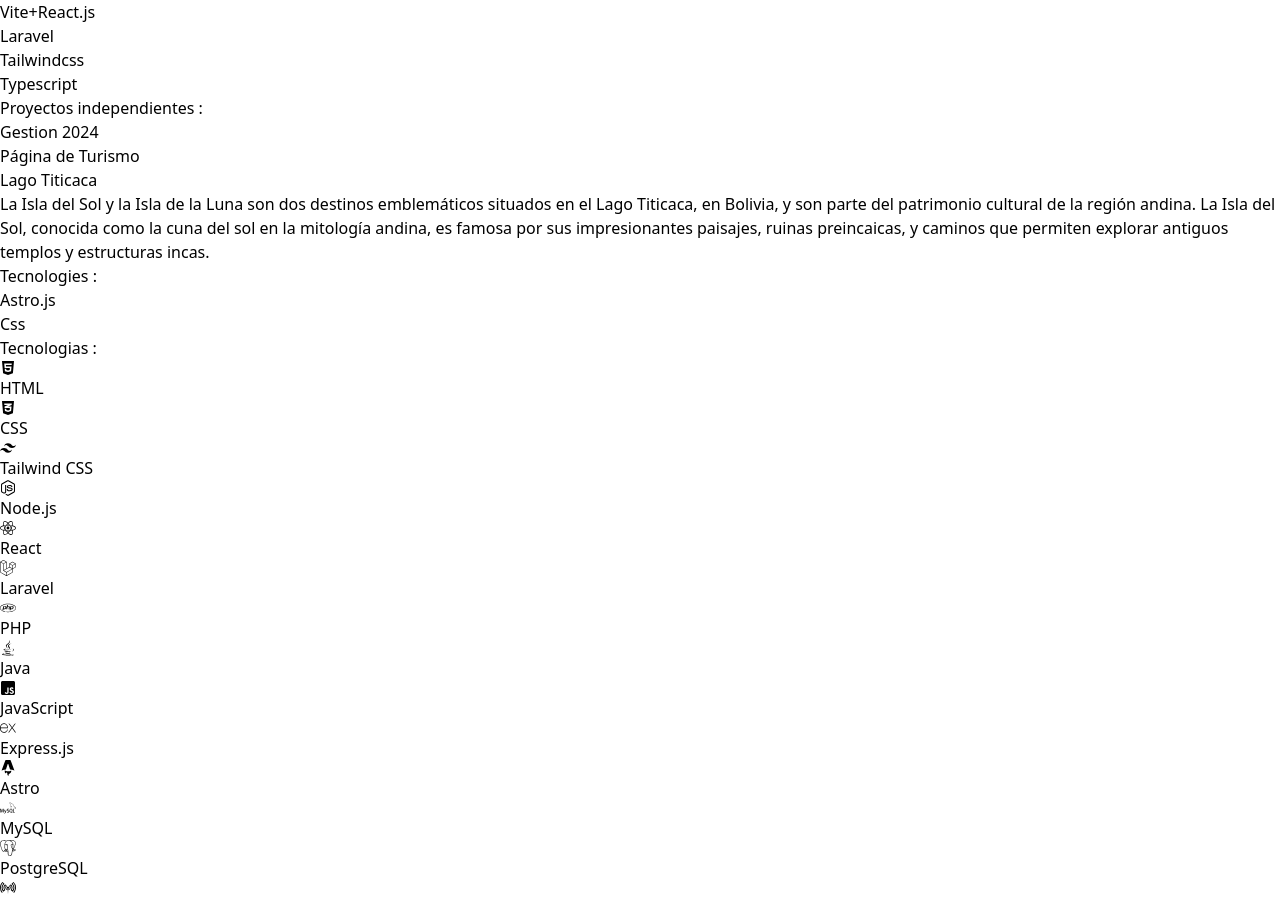
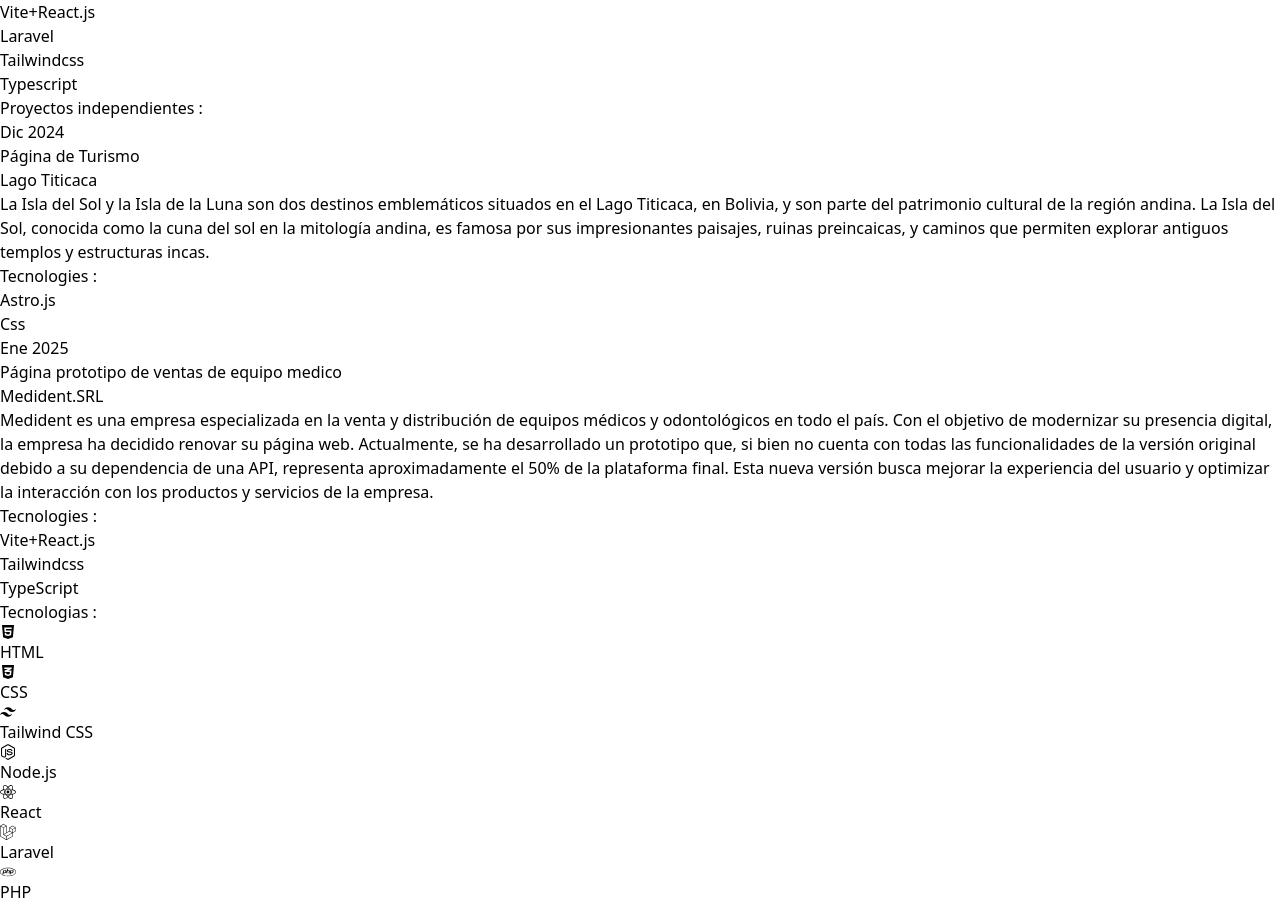
Before and after one commit to kardell1/Portafolio, a React (Vite) app: page / in a window 1280 px wide. Shown: the part 1824-2724 px from the top of the page. Built offline with nearby package versions, Linux system fonts and the light colour scheme.

Commit message:
Agregando proy

```diff
--- a/src/pages/sections/Proyects.tsx
+++ b/src/pages/sections/Proyects.tsx
@@ -3,13 +3,22 @@
 const Proyects = () => {
   const data = [
     {
-      date: "Gestion 2024",
+      date: "Dic 2024",
       title: "Página de Turismo",
       enterprice: "Lago Titicaca",
       description:
         "La Isla del Sol y la Isla de la Luna son dos destinos emblemáticos situados en el Lago Titicaca, en Bolivia, y son parte del patrimonio cultural de la región andina. La Isla del Sol, conocida como la cuna del sol en la mitología andina, es famosa por sus impresionantes paisajes, ruinas preincaicas, y caminos que permiten explorar antiguos templos y estructuras incas.",
       tecnologies: ["Astro.js", "Css"],
       url: "https://landing-page-titicaca.vercel.app/",
+    },
+    {
+      date: "Ene 2025",
+      title: "Página prototipo de ventas de equipo medico",
+      enterprice: "Medident.SRL",
+      description:
+        "Medident es una empresa especializada en la venta y distribución de equipos médicos y odontológicos en todo el país. Con el objetivo de modernizar su presencia digital, la empresa ha decidido renovar su página web. Actualmente, se ha desarrollado un prototipo que, si bien no cuenta con todas las funcionalidades de la versión original debido a su dependencia de una API, representa aproximadamente el 50% de la plataforma final. Esta nueva versión busca mejorar la experiencia del usuario y optimizar la interacción con los productos y servicios de la empresa.",
+      tecnologies: ["Vite+React.js", "Tailwindcss" , "TypeScript" ],
+      url: "https://prototipe-medident.vercel.app/",
     },
   ];
   return (
```
